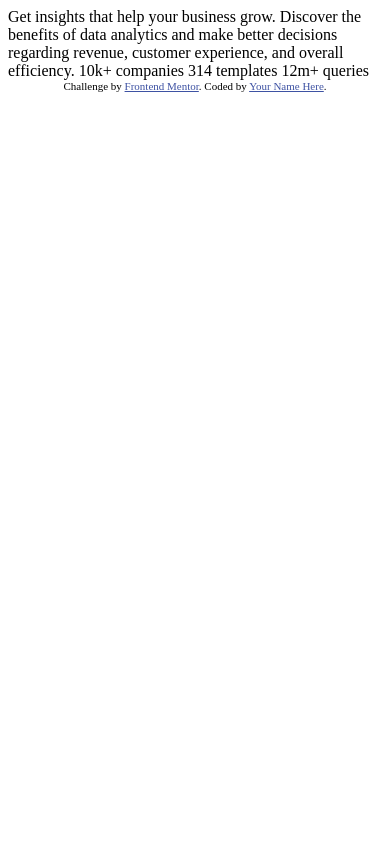
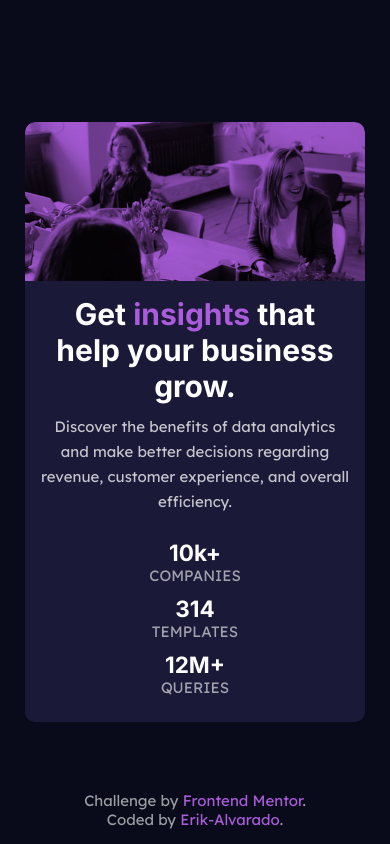
Before and after one commit to Erik-Alvarado/Stats-Preview-Card, a plain HTML site: page index.html in a window 390 px wide. Drawn offline with Linux system fonts and the light colour scheme.

Commit message:
Finished up challenge. Added js for initial pop in.

```diff
--- a/index.html
+++ b/index.html
@@ -1,33 +1,60 @@
 <!DOCTYPE html>
 <html lang="en">
   <head>
-  <meta charset="UTF-8">
-  <meta name="viewport" content="width=device-width, initial-scale=1.0"> <!-- displays site properly based on user's device -->
-
-  <link rel="icon" type="image/png" sizes="32x32" href="./images/favicon-32x32.png">
+    <meta charset="UTF-8" />
+    <meta name="viewport" content="width=device-width, initial-scale=1.0" />
+    <!-- displays site properly based on user's device -->
+    <link rel="preconnect" href="https://fonts.googleapis.com" />
+    <link rel="preconnect" href="https://fonts.gstatic.com" crossorigin />
+    <link
+      href="https://fonts.googleapis.com/css2?family=Inter:wght@400;700&family=Lexend+Deca&display=swap"
+      rel="stylesheet"
+    />
+    <link rel="stylesheet" href="/dist/styles.css" />
+    <link
+      rel="icon"
+      type="image/png"
+      sizes="32x32"
+      href="./images/favicon-32x32.png"
+    />
 
     <title>Frontend Mentor | Stats preview card component</title>
-
-  <!-- Feel free to remove these styles or customise in your own stylesheet 👍 -->
-  <style>
-    .attribution { font-size: 11px; text-align: center; }
-    .attribution a { color: hsl(228, 45%, 44%); }
-  </style>
   </head>
   <body>
-
-  Get insights that help your business grow.
-
-  Discover the benefits of data analytics and make better decisions regarding revenue, customer
-  experience, and overall efficiency.
-
-  10k+ companies
-  314 templates
-  12m+ queries
-
+    <main>
+      <section class="card-contain">
+        <div class="stat-card">
+          <div class="card-text">
+            <h1>Get <span>insights</span> that help your business grow.</h1>
+            <p>
+              Discover the benefits of data analytics and make better decisions
+              regarding revenue, customer experience, and overall efficiency.
+            </p>
+            <div class="stats">
+              <div class="stat-1">
+                <h2>10k+</h2>
+                companies
+              </div>
+              <div class="stat-2">
+                <h2>314</h2>
+                templates
+              </div>
+              <div class="stat-3">
+                <h2>12M+</h2>
+                queries
+              </div>
+            </div>
+          </div>
+          <div class="card-img"></div>
+        </div>
+      </section>
       <div class="attribution">
-    Challenge by <a href="https://www.frontendmentor.io?ref=challenge" target="_blank">Frontend Mentor</a>.
-    Coded by <a href="#">Your Name Here</a>.
+        Challenge by
+        <a href="https://www.frontendmentor.io?ref=challenge" target="_blank"
+          >Frontend Mentor</a
+        >. Coded by <a href="#">Erik-Alvarado</a>.
       </div>
+    </main>
+    <script src="/js/script.js"></script>
   </body>
 </html>
--- /dev/null
+++ b/js/script.js
@@ -0,0 +1,5 @@
+function cardPop() {
+    const cardPop =  document.querySelector('.stat-card');
+    cardPop.classList.add('intro');
+}
+window.onload = cardPop;
--- /dev/null
+++ b/scss/_globals.scss
@@ -0,0 +1,19 @@
+* {
+  margin: 0;
+  padding: 0;
+  box-sizing: border-box;
+  max-width: 100%;
+}
+body {
+  font-size: 15px;
+  width: 100%;
+  height: 100vh;
+  font-family: "Lexend Deca", sans-serif;
+}
+h1,
+h2,
+h3,
+h4,
+h5 {
+  font-family: "Inter", sans-serif;
+}
--- /dev/null
+++ b/scss/_main.scss
@@ -0,0 +1,126 @@
+main {
+  display: flex;
+  align-items: center;
+  flex-direction: column;
+  justify-content: center;
+  height: 100%;
+  padding: 25px;
+  background-color: $darkBlue;
+  .card-contain {
+    .stat-card {
+      background-color: $desatDarkBlue;
+      height: 450px;
+      width: 1100px;
+      border-radius: 10px;
+      display: flex;
+      transition: ease 0.5s;
+      overflow: hidden;
+      transform: translateY(-200%);
+      opacity: 0;
+      @include breakpoint-down(x-small) {
+        height: 600px;
+        width: 450px;
+        border-radius: 10px;
+        display: flex;
+        flex-direction: column-reverse;
+      }
+      .card-text {
+        width: 550px;
+        display: flex;
+        flex-direction: column;
+        justify-content: center;
+        padding: 75px;
+        @include breakpoint-down(medium) {
+          padding: 40px;
+        }
+        @include breakpoint-down(x-small) {
+          text-align: center;
+        }
+        @media (max-width: 425px) {
+          padding: 15px;
+        }
+        h1 {
+          color: $base;
+          font-size: 2rem;
+          margin-bottom: 25px;
+          @media (max-width: 425px) {
+            font-size: 1.875rem;
+            margin-bottom: 10px;
+          }
+          span {
+            color: $softViolet;
+          }
+        }
+        p {
+          color: $slightWhiteParagraph;
+          margin-bottom: 50px;
+          line-height: 25px;
+          @include breakpoint-down(x-small) {
+            margin-bottom: 25px;
+          }
+        }
+        .stats {
+          margin-top: 50px;
+          display: flex;
+          justify-content: space-between;
+          width: 300px;
+          color: $slighWhiteHeading;
+          @include breakpoint-down(x-small) {
+            flex-direction: column;
+            width: 100%;
+            margin-top: 0;
+          }
+          .stat-1,
+          .stat-2,
+          .stat-3 {
+            text-transform: uppercase;
+            margin-bottom: 10px;
+            transition: ease 0.3s;
+            &:hover {
+              transform: scale(1.1);
+            }
+          }
+          h2 {
+            text-transform: none;
+            color: $base;
+          }
+        }
+      }
+      .card-img {
+        background-color: $softViolet;
+        background-blend-mode: multiply;
+        background-image: url("/images/image-header-desktop.jpg");
+        height: 100%;
+        background-size: cover;
+        width: 550px;
+        background-repeat: no-repeat;
+        border-radius: 0 10px 10px 0;
+        transition: all 0.5s;
+        &:hover {
+          transform: scale(1.1);
+        }
+        @include breakpoint-down(x-small) {
+          border-radius: 10px 10px 0 0;
+        }
+      }
+    }
+    .intro {
+      transform: translateY(0);
+      opacity: 1;
+    }
+  }
+  .attribution {
+    position: absolute;
+    bottom: 0;
+    margin-bottom: 15px;
+    text-align: center;
+    color: $slighWhiteHeading;
+    @media (max-width: 425px) {
+      width: 250px;
+    }
+    a {
+      text-decoration: none;
+      color: $softViolet;
+    }
+  }
+}
--- /dev/null
+++ b/scss/_mixins.scss
@@ -0,0 +1,33 @@
+// Breakpoints
+@media (min-width: 64em) {
+  // styles go here
+}
+
+// 640px, 1024px, 1400px
+$breakpoints-up: (
+  "x-small": "31.250em",
+  "small": "39.9375em",
+  "medium": "56.25em",
+  "large": "64em",
+  "xlarge": "87.5em",
+);
+
+// 575px ,639px, 1023px, 1399px
+$breakpoints-down: (
+  "x-small": "39.9375em",
+  "small": "56.25em",
+  "medium": "63.9375em",
+  "large": "83.75em",
+);
+
+@mixin breakpoint-up($size) {
+  @media (min-width: map-get($breakpoints-up, $size)) {
+    @content;
+  }
+}
+
+@mixin breakpoint-down($size) {
+  @media (max-width: map-get($breakpoints-down, $size)) {
+    @content;
+  }
+}
--- /dev/null
+++ b/scss/_variables.scss
@@ -0,0 +1,8 @@
+// Primary
+$darkBlue: hsl(233, 47%, 7%);
+$desatDarkBlue: hsl(244, 38%, 16%);
+$softViolet: hsl(277, 64%, 61%);
+// Secondary
+$base: hsl(0, 0%, 100%);
+$slightWhiteParagraph: hsla(0, 0%, 100%, 0.75);
+$slighWhiteHeading: hsla(0, 0%, 100%, 0.6);
--- /dev/null
+++ b/scss/styles.scss
@@ -0,0 +1,5 @@
+@import "globals";
+@import "mixins";
+@import "variables";
+@import "animations";
+@import "main";
```
Also changed, not shown: dist/styles.css (added), scss/_animations.scss (added), 1 other file. Lines whose indentation alone changed are shown as unchanged.
